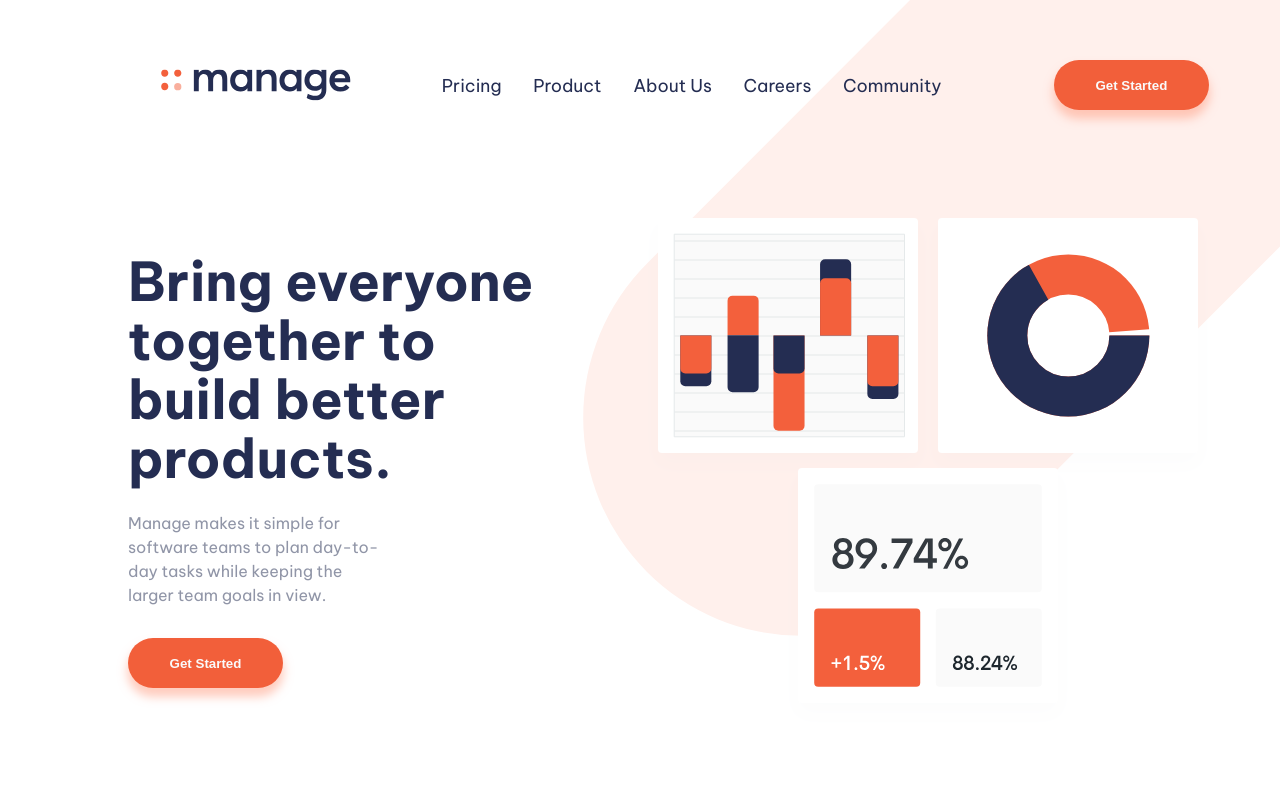
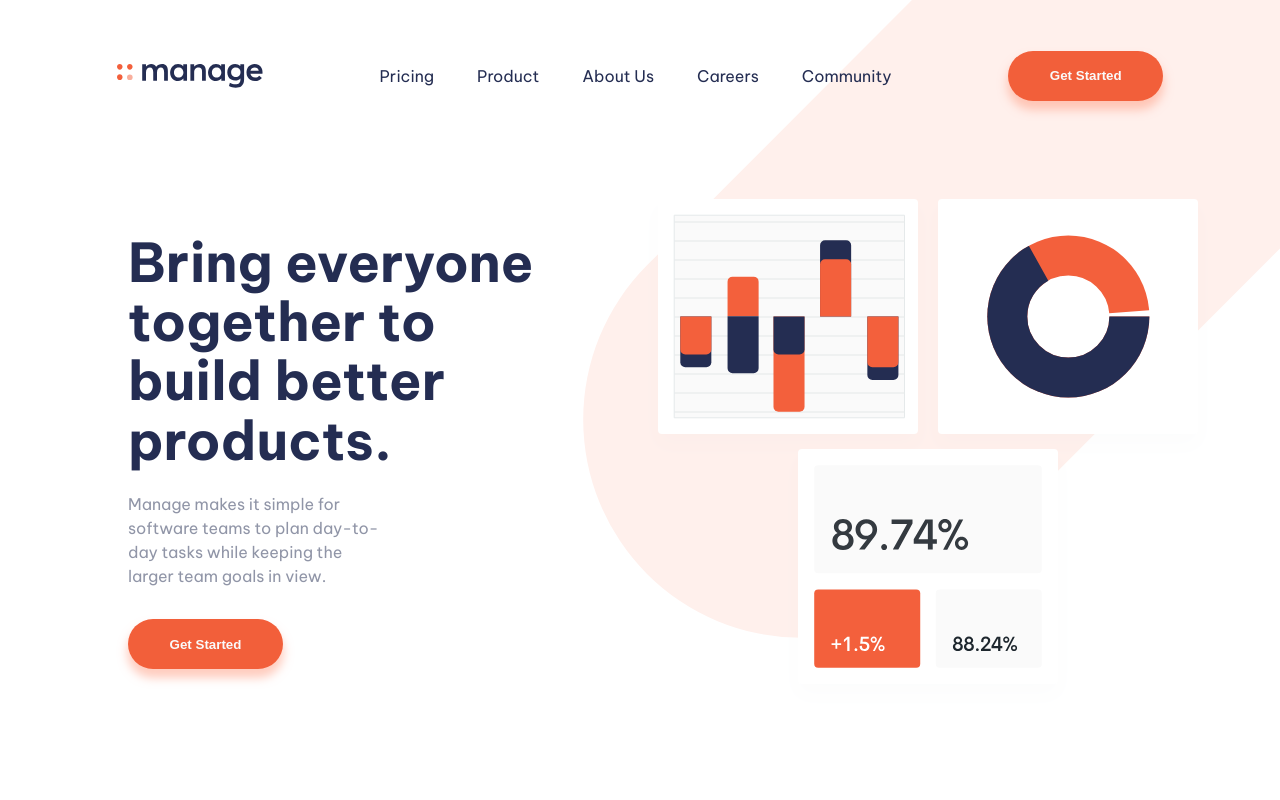
Before and after one commit to jeffestella/manage-landing-page, a React (Create React App) app: page / in a window 1280 px wide. Shown: the top 800 px of the page. Built offline with nearby package versions, Linux system fonts and the light colour scheme.

Commit message:
NavBar: adjust font and logo scale. Set padding to %

```diff
--- a/src/components/NavBar.module.css
+++ b/src/components/NavBar.module.css
@@ -1,22 +1,22 @@
 .container {
     /* border: 1px solid red; */
     height: 100px;
-    padding: 35px 15px;
+    padding: 2% 0;
 
     display: flex;
     flex-direction: row;
     flex-wrap: nowrap;
-    justify-content: space-around;
+    justify-content: space-evenly;
     align-items: center;
 }
 
 .modal {
-    display: block;
+    display: none;
 }
 
 img.logo {
     /* border: 1px solid red; */
-    scale: 1.3;
+    /* scale: 1.1; */
 }
 
 ul.navLinks {
@@ -36,7 +36,6 @@ ul.navLinks {
 ul.navLinks > li > a {
     text-decoration: none;
     color: var(--dark-blue);
-    font-size: 1.1rem;
 }
 
 ul.navLinks > li > a:hover {
```
